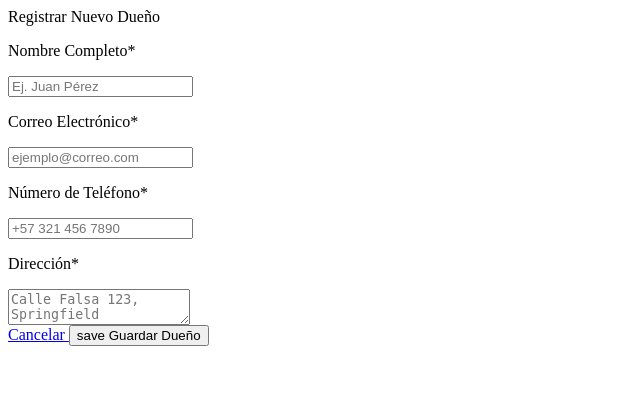
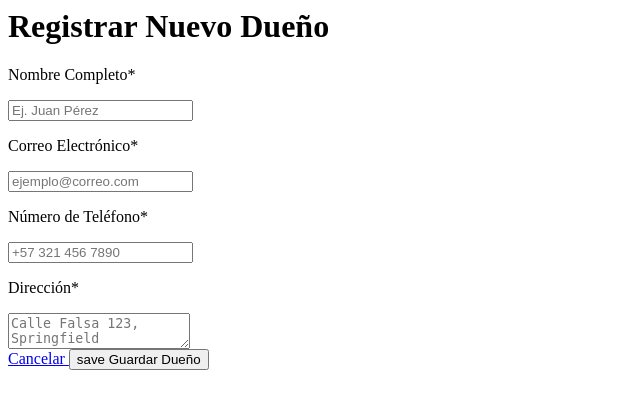
Before and after one commit to Saicroxzz/VetPets, a PHP site: page /templates/registro_dueno.php in a window 1280 px wide. Shown: the top 409 px of the page, without its empty margins (0-640 px from the left). Run offline with PHP 8.4, Linux system fonts and the light colour scheme.

Commit message:
ajustar tamaño registro dueño

```diff
--- a/VetPets/public/views/templates/registro_dueno.php
+++ b/VetPets/public/views/templates/registro_dueno.php
@@ -1,9 +1,10 @@
-<div class="layout-content-container flex flex-col w-full max-w-2xl flex-1 bg-white dark:bg-background-dark shadow-lg rounded-xl p-6 md:p-8 mx-auto">
-  <div class="flex flex-wrap justify-between gap-3 pb-6 border-b border-gray-200 dark:border-gray-700">
-    <p class="text-gray-800 dark:text-white text-2xl md:text-3xl font-bold tracking-tight">Registrar Nuevo Dueño</p>
-  </div>
+<div class="flex-grow">
+  <div class="flex min-w-72 flex-col gap-2">
+        <h1 class="text-2xl font-bold">
+            Registrar Nuevo Dueño</h1>
+        </div>
 
-  <div class="flex flex-col gap-6 pt-6">
+  <div class="flex flex-col gap-6 pt-2">
     <div class="flex flex-col gap-4">
       <label class="flex flex-col w-full">
         <p class="text-gray-700 dark:text-gray-300 text-base font-medium pb-2">Nombre Completo*</p>
@@ -37,7 +38,7 @@
     </div>
   </div>
 
-  <div class="flex flex-col md:flex-row justify-end gap-4 pt-8">
+  <div class="flex flex-col md:flex-row justify-end gap-4 pt-4">
     <a href="#" data-page="duenos.html"
        class="px-6 h-12 flex items-center justify-center rounded-lg bg-gray-200 dark:bg-gray-700 text-gray-800 dark:text-white font-bold hover:bg-gray-300 dark:hover:bg-gray-600 transition">
       Cancelar
```
